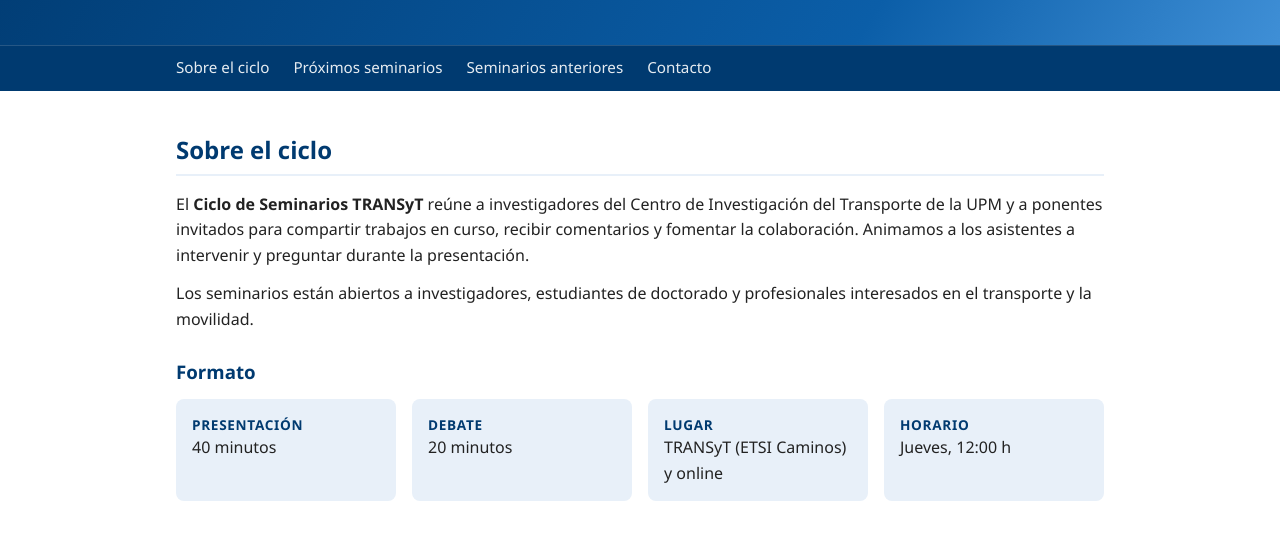
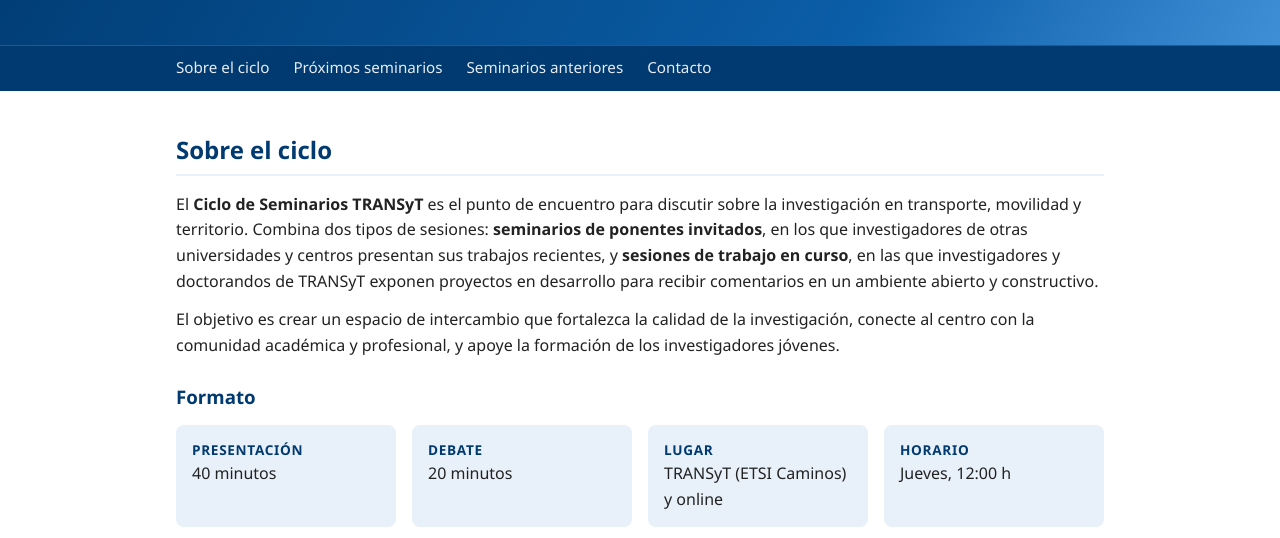
Before and after one commit to seminariostransyt/seminariostransyt.github.io, a plain HTML site: page index.html in a window 1280 px wide. Shown: the part 191-729 px from the top of the page. Drawn offline with Linux system fonts and the light colour scheme.

Commit message:
Nueva descripción del ciclo
Co-Authored-By: Claude Opus 5.5 <noreply@anthropic.com>
Claude-Session: https://claude.ai/code/session_01AdoeBX5ACRh7hpay7JnWN5

```diff
--- a/index.html
+++ b/index.html
@@ -31,14 +31,18 @@
     <section id="sobre">
       <h2>Sobre el ciclo</h2>
       <p>
-        El <strong>Ciclo de Seminarios TRANSyT</strong> reúne a investigadores del
-        Centro de Investigación del Transporte de la UPM y a ponentes invitados para
-        compartir trabajos en curso, recibir comentarios y fomentar la colaboración.
-        Animamos a los asistentes a intervenir y preguntar durante la presentación.
+        El <strong>Ciclo de Seminarios TRANSyT</strong> es el punto de encuentro para
+        discutir sobre la investigación en transporte, movilidad y territorio. Combina
+        dos tipos de sesiones: <strong>seminarios de ponentes invitados</strong>, en los
+        que investigadores de otras universidades y centros presentan sus trabajos
+        recientes, y <strong>sesiones de trabajo en curso</strong>, en las que
+        investigadores y doctorandos de TRANSyT exponen proyectos en desarrollo para
+        recibir comentarios en un ambiente abierto y constructivo.
       </p>
       <p>
-        Los seminarios están abiertos a investigadores, estudiantes de doctorado y
-        profesionales interesados en el transporte y la movilidad.
+        El objetivo es crear un espacio de intercambio que fortalezca la calidad de la
+        investigación, conecte al centro con la comunidad académica y profesional, y
+        apoye la formación de los investigadores jóvenes.
       </p>
 
       <h3 style="margin:1.5rem 0 .8rem;color:var(--azul)">Formato</h3>
```
